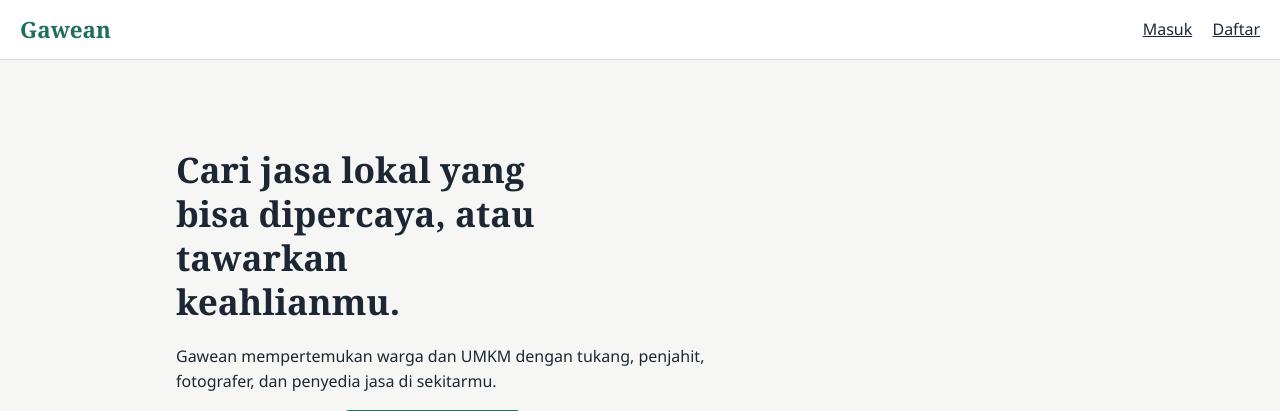
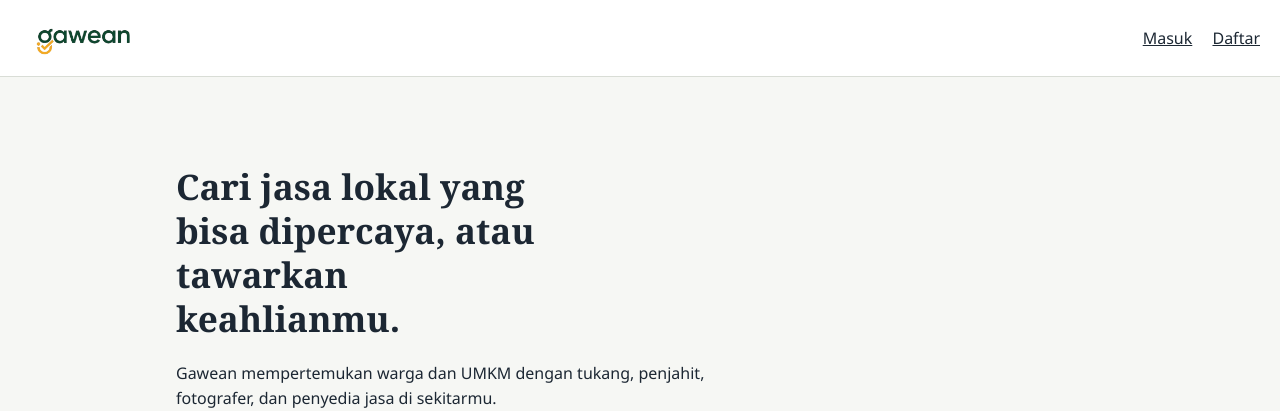
Before and after one commit to Kiyuraa0/Responsi-Praktikum-Pemweb-Kelompok3, a PHP site: page /index.php in a window 1280 px wide. Shown: the top 411 px of the page. Run offline with PHP 8.4, Linux system fonts and the light colour scheme.

Commit message:
Tambah logo Gawean di header dan sesuaikan ukuran CSS

```diff
--- a/assets/style.css
+++ b/assets/style.css
@@ -5,6 +5,7 @@ body{margin:0;background:var(--paper);color:var(--ink);font:16px/1.55 "Segoe UI"
 main{max-width:960px;margin:0 auto;padding:24px 16px 48px}
 .bar{display:flex;justify-content:space-between;align-items:center;flex-wrap:wrap;gap:8px;padding:14px 20px;border-bottom:1px solid var(--line);background:var(--card)}
 .brand{font:700 1.4rem Georgia,serif;color:var(--accent);text-decoration:none}
+.brand-logo {height: 48px;width: auto;display: block;padding: 4px 8px; border-radius: 6px;}
 nav a{margin-left:16px;color:var(--ink)}
 h1{font:700 1.7rem/1.25 Georgia,serif;margin:.2em 0 .6em}
 h2{font-size:1.1rem;margin:0 0 .8em}
--- a/partials/header.php
+++ b/partials/header.php
@@ -9,7 +9,7 @@
 </head>
 <body>
 <header class="bar">
-  <a class="brand" href="<?= BASE_URL ?>/">Gawean</a>
+  <a class="brand" href="<?= BASE_URL ?>/"><img src="<?= BASE_URL ?>/assets/gawean_logo.png" alt="Gawean" class="brand-logo"></a>
   <nav>
     <?php if ($u): ?>
       <?php if ($u['role'] === 'admin'): ?>
```
Also changed, not shown: assets/gawean_logo.png (added).
